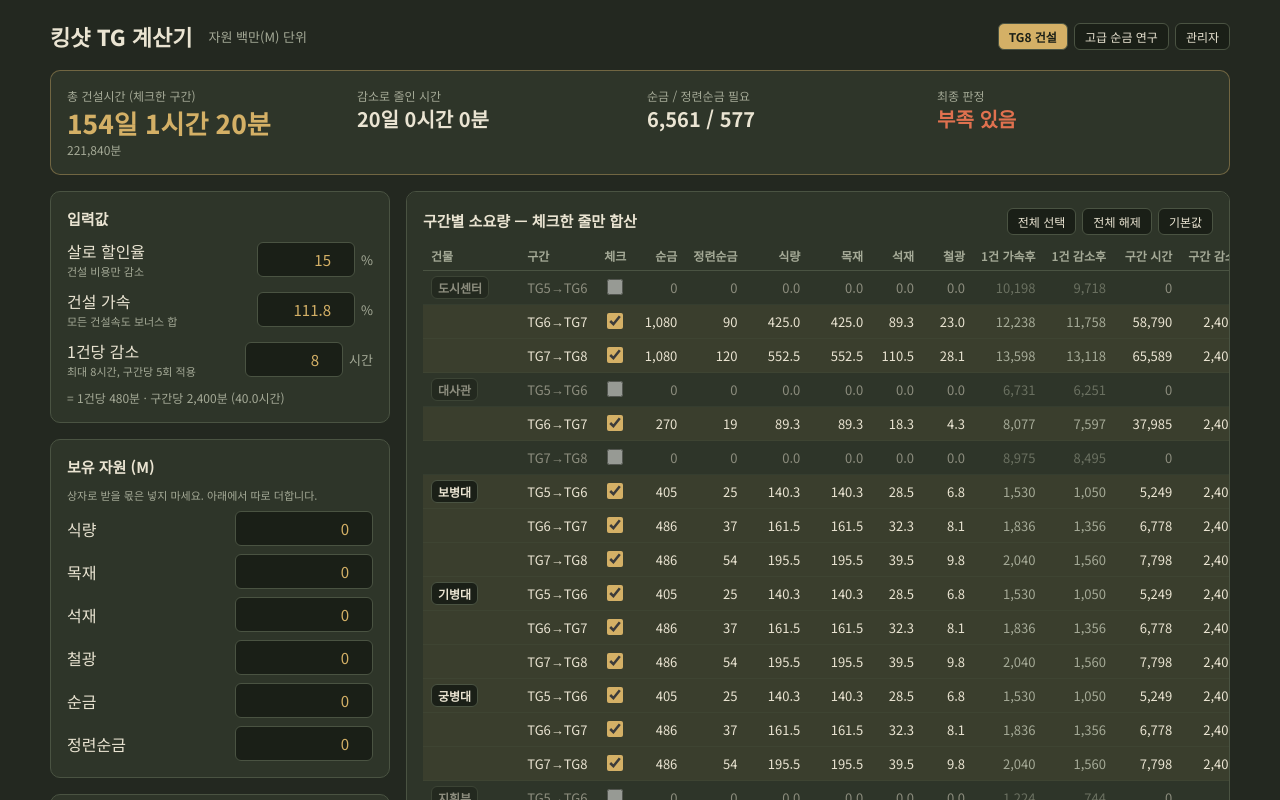
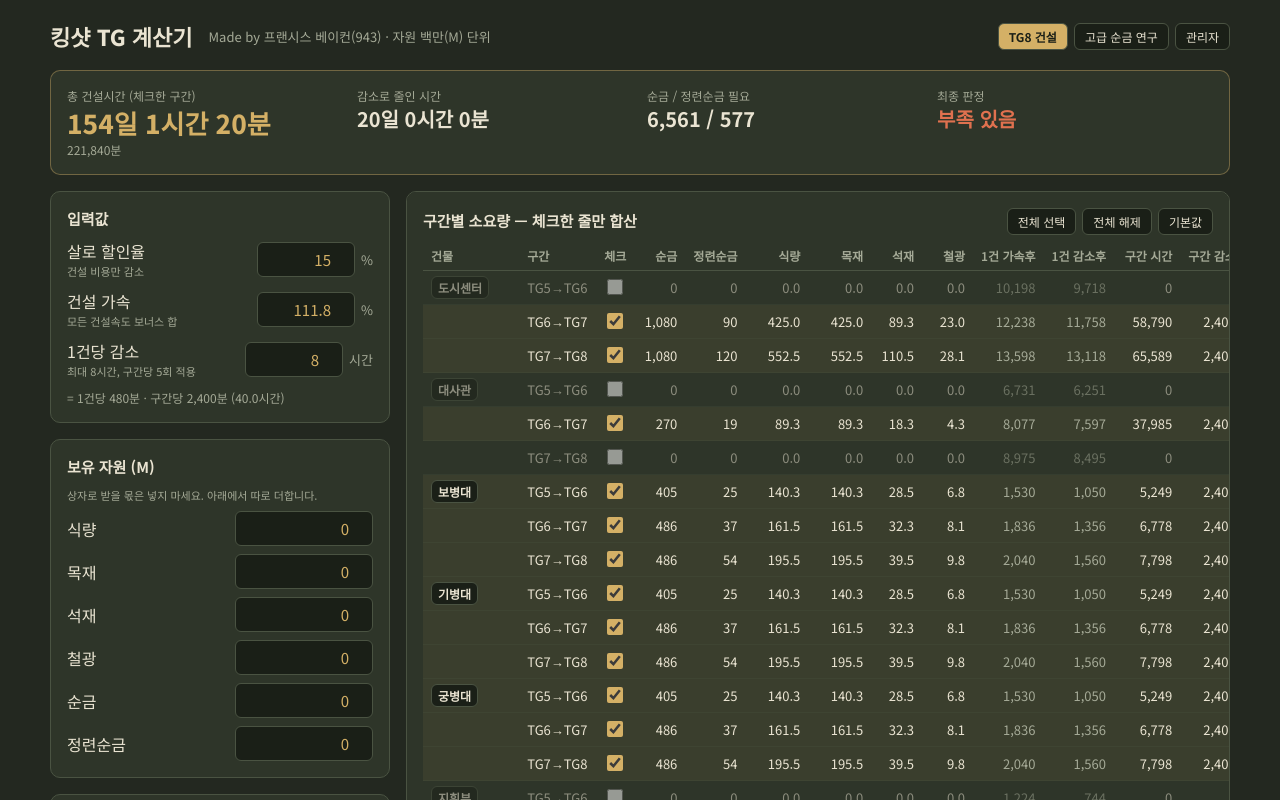
Before and after one commit to jajajajjajajaj/TG8-, a React (Vite) app: page / in a window 1280 px wide. Shown: the top 800 px of the page. Built offline with nearby package versions, Linux system fonts and the light colour scheme; no server answers; the database is empty.

Commit message:
Update App.jsx

```diff
--- a/src/App.jsx
+++ b/src/App.jsx
@@ -46,7 +46,7 @@ export default function App() {
       <div style={{maxWidth:1180,margin:"0 auto"}}>
         <header style={{display:"flex",flexWrap:"wrap",alignItems:"center",gap:"8px 16px",marginBottom:18}}>
           <h1 style={{fontSize:22,fontWeight:800,margin:0}}>킹샷 TG 계산기</h1>
-          <span style={{color:C.dim,fontSize:13}}>자원 백만(M) 단위</span>
+          <span style={{color:C.dim,fontSize:13}}>Made by 프랜시스 베이컨(943) · 자원 백만(M) 단위</span>
           <span style={{marginLeft:"auto",display:"flex",gap:6,flexWrap:"wrap"}}>
             {tabBtn("build","TG8 건설")}
             {tabBtn("research","고급 순금 연구")}
```
